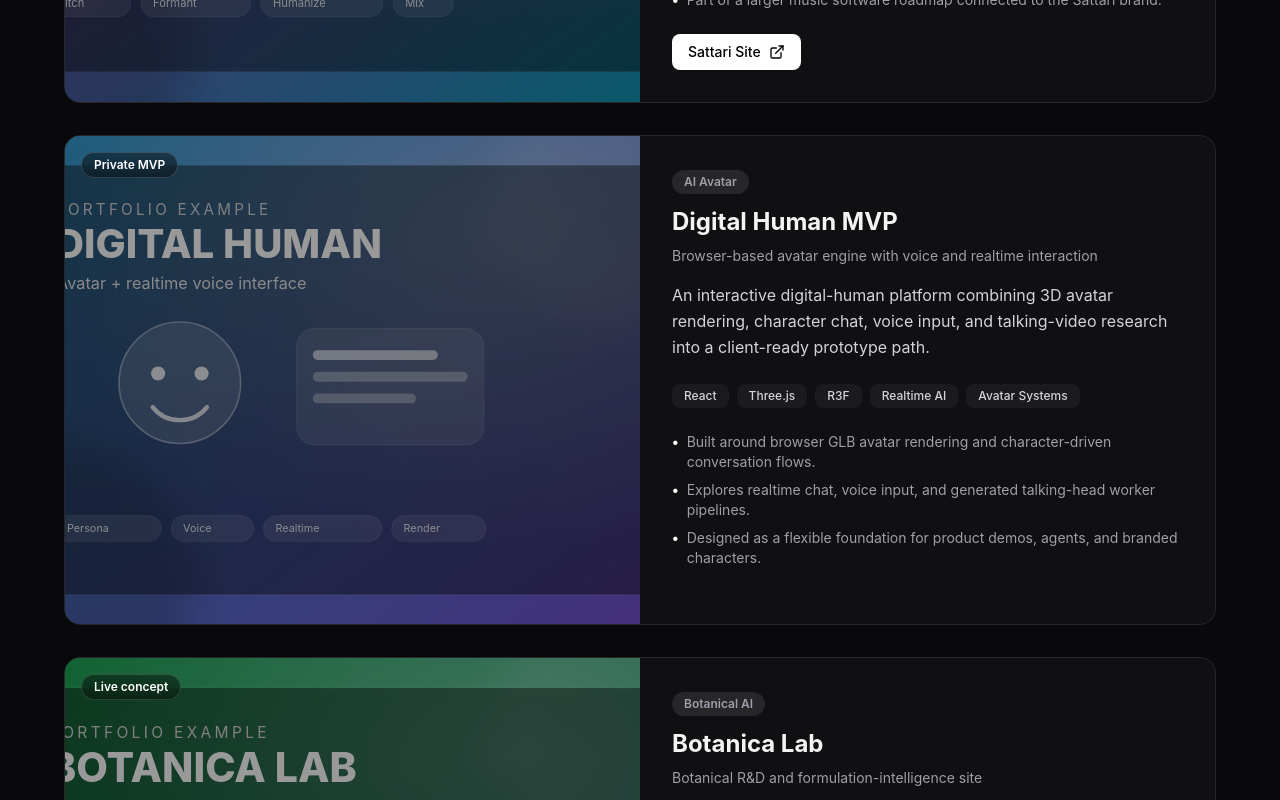
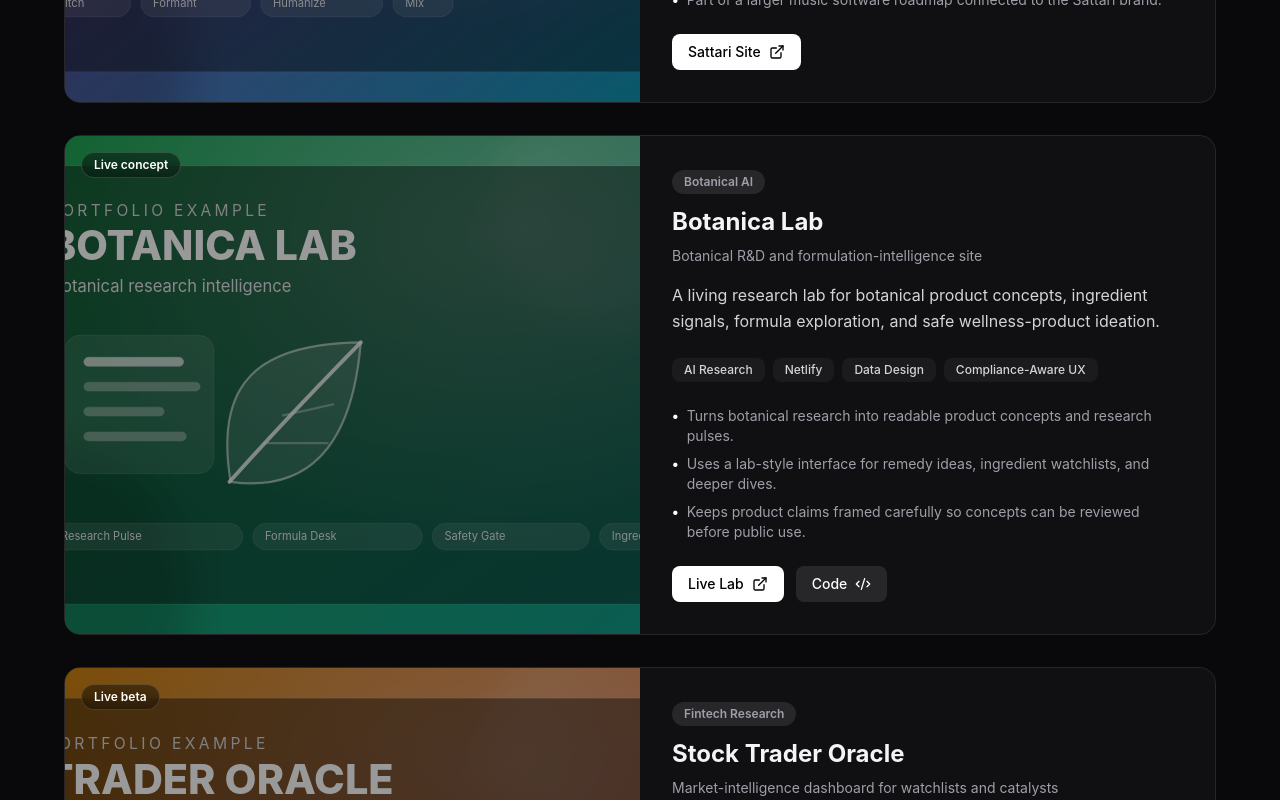
Before and after one commit to armonon/portfolioo, a React app: page / in a window 1280 px wide. Shown: the part 1880-2680 px from the top of the page. Built offline with nearby package versions, Linux system fonts and the light colour scheme; the HTML template or start-up script is replaced by a standard one.

Commit message:
Remove digital human from portfolio

```diff
--- a/src/App.tsx
+++ b/src/App.tsx
@@ -26,25 +26,6 @@
       image: "/photos/auto-pitch-example.svg",
       status: "In product build",
       accent: "from-fuchsia-500/30 via-purple-500/20 to-cyan-500/30"
-    },
-    {
-      id: 2,
-      title: "Digital Human MVP",
-      subtitle: "Browser-based avatar engine with voice and realtime interaction",
-      description:
-        "An interactive digital-human platform combining 3D avatar rendering, character chat, voice input, and talking-video research into a client-ready prototype path.",
-      tech: ["React", "Three.js", "R3F", "Realtime AI", "Avatar Systems"],
-      points: [
-        "Built around browser GLB avatar rendering and character-driven conversation flows.",
-        "Explores realtime chat, voice input, and generated talking-head worker pipelines.",
-        "Designed as a flexible foundation for product demos, agents, and branded characters."
-      ],
-      live: "#",
-      github: "#",
-      label: "AI Avatar",
-      image: "/photos/digital-human-example.svg",
-      status: "Private MVP",
-      accent: "from-sky-500/30 via-indigo-500/20 to-violet-500/30"
     },
     {
       id: 3,
```
